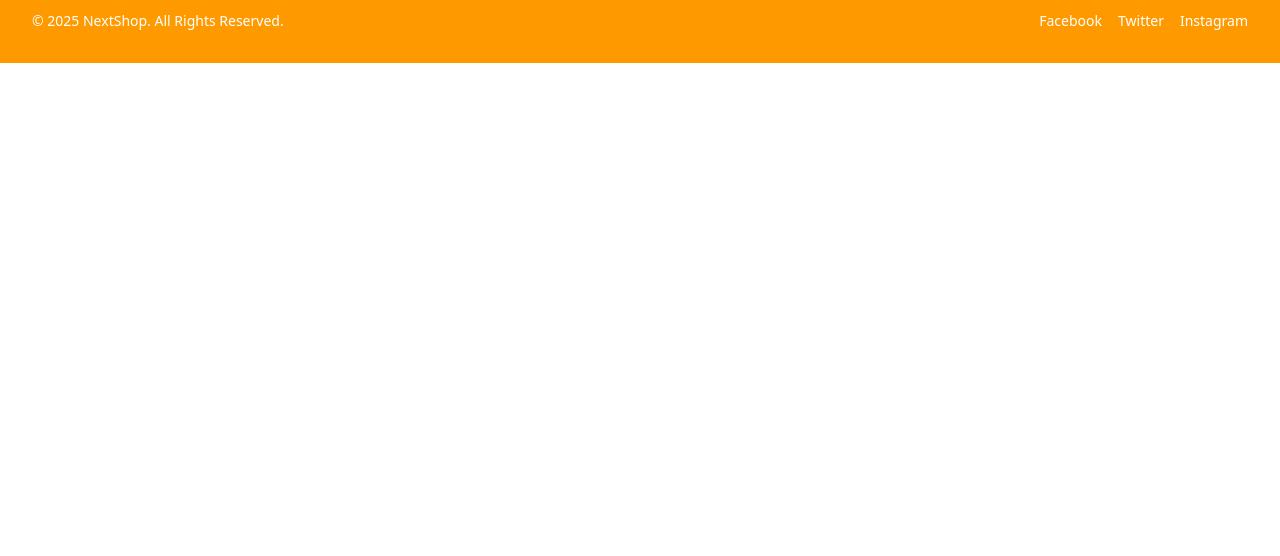
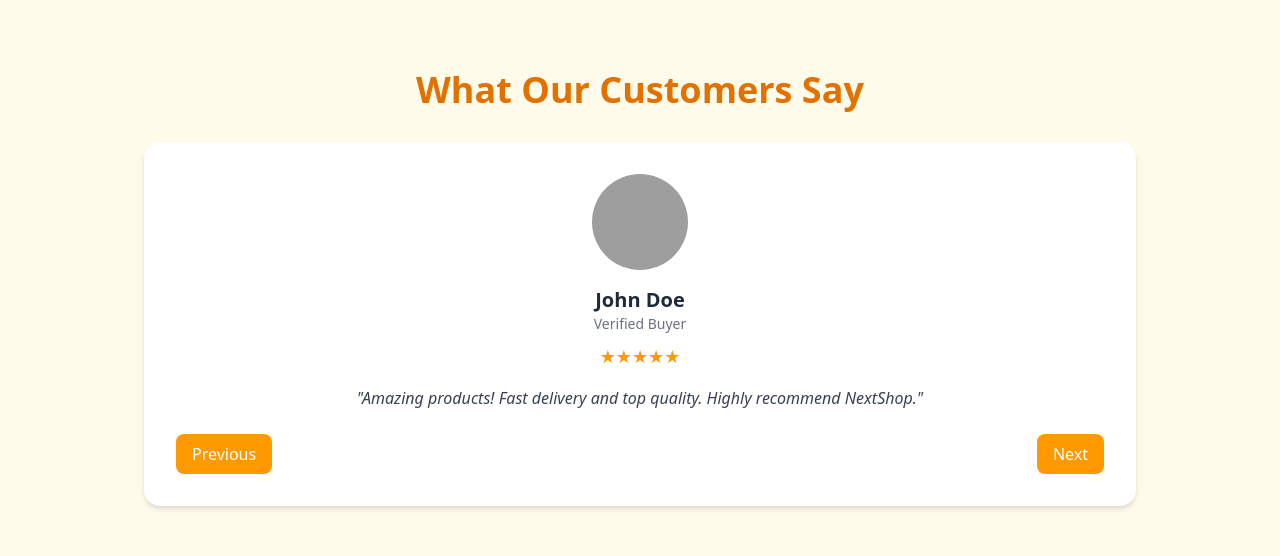
Before and after one commit to zingrin/nextshop, a Next.js app: page / in a window 1280 px wide. Shown: the part 1558-2114 px from the top of the page. Before the commit the page ends 1621 px from the top, so only its background shows below. Built offline with nearby package versions, Linux system fonts and the light colour scheme; no server answers; the database is empty; grey boxes are pictures that could not be loaded.

Commit message:
feat: add Customer Reviews section with testimonials for better user trust

```diff
--- a/src/app/page.js
+++ b/src/app/page.js
@@ -1,6 +1,7 @@
 import Hero from "@/components/Hero";
 import ProductsPage from "./products/page";
 import About from "./about/page";
+import Reviews from "@/components/Reviews";
 
 export default function Home() {
   return (
@@ -8,6 +9,7 @@ export default function Home() {
     <Hero></Hero>
     <ProductsPage></ProductsPage>
     <About></About>
+    <Reviews></Reviews>
    </div>
   );
 }
--- a/src/components/Hero.js
+++ b/src/components/Hero.js
@@ -7,19 +7,19 @@ import "swiper/css/pagination";
 
 const slides = [
   {
-    image: "https://i.postimg.cc/26CcyLwQ/men-dress.png",
+    image: "https://i.ibb.co/3YpWZP9w/pexels-photo-5864245.jpg",
     title: "Men's Fashion Collection",
     text: "Explore our latest men's casual, formal and party wear dresses.",
     button: "Shop Men's",
   },
   {
-    image: "https://i.postimg.cc/9fKjRm2n/women-dress.png",
+    image: "https://i.ibb.co/zTrGDfMr/pexels-photo-19599222.jpg",
     title: "Women's Trendy Dresses",
     text: "From elegant gowns to chic casual wear, discover women's fashion that inspires.",
     button: "Shop Women's",
   },
   {
-    image: "https://i.postimg.cc/tCqQbzdP/kids-dress.png",
+    image: "https://i.ibb.co/spLFHjdb/pexels-photo-5692997.jpg",
     title: "Kids Wear Collection",
     text: "Comfortable and stylish dresses for kids of all ages, perfect for every occasion.",
     button: "Shop Kids",
@@ -28,33 +28,30 @@ const slides = [
 
 export default function Hero() {
   return (
-    <div className="w-full mx-auto my-8 max-w-7xl">
-      <div className="mx-4">
+    <div className="w-full h-screen">
       <Swiper
         modules={[Navigation, Pagination, Autoplay]}
-          spaceBetween={30}
+        spaceBetween={0}   // কোন gap
         slidesPerView={1}
         loop={true}
         navigation
         pagination={{ clickable: true }}
         autoplay={{ delay: 3500 }}
-          className="shadow-lg rounded-2xl"
+        className="h-full"
       >
         {slides.map((slide, index) => (
           <SwiperSlide key={index}>
-              <div className="relative">
+            <div className="relative h-screen">
               <img
                 src={slide.image}
                 alt={slide.title}
-                  className="w-full h-[500px] object-cover rounded-2xl"
+                className="w-full h-full object-cover"
               />
-                <div className="absolute inset-0 flex flex-col items-center justify-center p-6 text-center text-white bg-black/40 rounded-2xl">
+              <div className="absolute inset-0 flex flex-col items-center justify-center text-center text-white bg-black/40">
                 <h2 className="mb-4 text-3xl font-bold md:text-5xl drop-shadow-lg">
                   {slide.title}
                 </h2>
-                  <p className="max-w-2xl text-lg md:text-xl">
-                    {slide.text}
-                  </p>
+                <p className="max-w-2xl text-lg md:text-xl">{slide.text}</p>
                 <button className="px-6 py-3 mt-6 transition bg-amber-500 rounded-lg hover:bg-amber-600 font-semibold">
                   {slide.button}
                 </button>
@@ -64,6 +61,5 @@ export default function Hero() {
         ))}
       </Swiper>
     </div>
-    </div>
   );
 }
--- /dev/null
+++ b/src/components/Reviews.js
@@ -0,0 +1,93 @@
+"use client";
+
+import { useState } from "react";
+
+const reviews = [
+  {
+    name: "John Doe",
+    role: "Verified Buyer",
+    rating: 5,
+    comment: "Amazing products! Fast delivery and top quality. Highly recommend NextShop.",
+    avatar: "https://i.pravatar.cc/150?img=1",
+  },
+  {
+    name: "Jane Smith",
+    role: "Verified Buyer",
+    rating: 4,
+    comment: "Great shopping experience. Products arrived on time and were exactly as described.",
+    avatar: "https://i.pravatar.cc/150?img=2",
+  },
+  {
+    name: "Mike Johnson",
+    role: "Verified Buyer",
+    rating: 5,
+    comment: "Excellent service and fantastic customer support. Will buy again!",
+    avatar: "https://i.pravatar.cc/150?img=3",
+  },
+];
+
+export default function Reviews() {
+  const [currentIndex, setCurrentIndex] = useState(0);
+
+  const nextReview = () => {
+    setCurrentIndex((prev) => (prev + 1) % reviews.length);
+  };
+
+  const prevReview = () => {
+    setCurrentIndex((prev) => (prev - 1 + reviews.length) % reviews.length);
+  };
+
+  const { name, role, rating, comment, avatar } = reviews[currentIndex];
+
+  return (
+    <section className="bg-amber-50 py-16">
+      <div className="max-w-5xl mx-auto px-4 text-center">
+        <h2 className="text-4xl font-bold text-amber-600 mb-8">What Our Customers Say</h2>
+
+        <div className="bg-white p-8 rounded-2xl shadow-md relative">
+          <div className="flex flex-col items-center">
+            <img
+              src={avatar}
+              alt={name}
+              className="w-24 h-24 rounded-full mb-4 object-cover"
+            />
+            <h3 className="text-xl font-semibold text-gray-800">{name}</h3>
+            <p className="text-sm text-gray-500 mb-2">{role}</p>
+
+            {/* Rating Stars */}
+            <div className="flex justify-center mb-4">
+              {Array.from({ length: 5 }).map((_, idx) => (
+                <span
+                  key={idx}
+                  className={`text-amber-500 text-lg ${
+                    idx < rating ? "opacity-100" : "opacity-30"
+                  }`}
+                >
+                  ★
+                </span>
+              ))}
+            </div>
+
+            <p className="text-gray-700 italic max-w-xl">{`"${comment}"`}</p>
+          </div>
+
+          {/* Navigation Buttons */}
+          <div className="flex justify-between mt-6">
+            <button
+              onClick={prevReview}
+              className="px-4 py-2 bg-amber-500 text-white rounded-lg hover:bg-amber-600 transition"
+            >
+              Previous
+            </button>
+            <button
+              onClick={nextReview}
+              className="px-4 py-2 bg-amber-500 text-white rounded-lg hover:bg-amber-600 transition"
+            >
+              Next
+            </button>
+          </div>
+        </div>
+      </div>
+    </section>
+  );
+}
```
Lines whose indentation alone changed are shown as unchanged.
